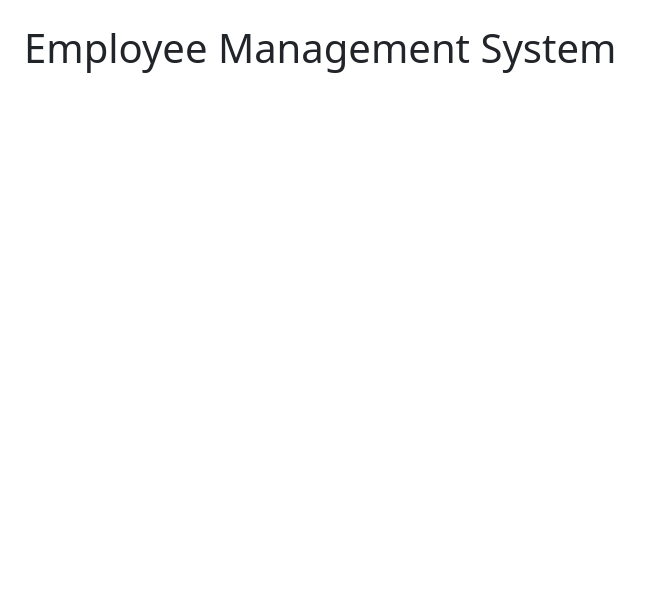
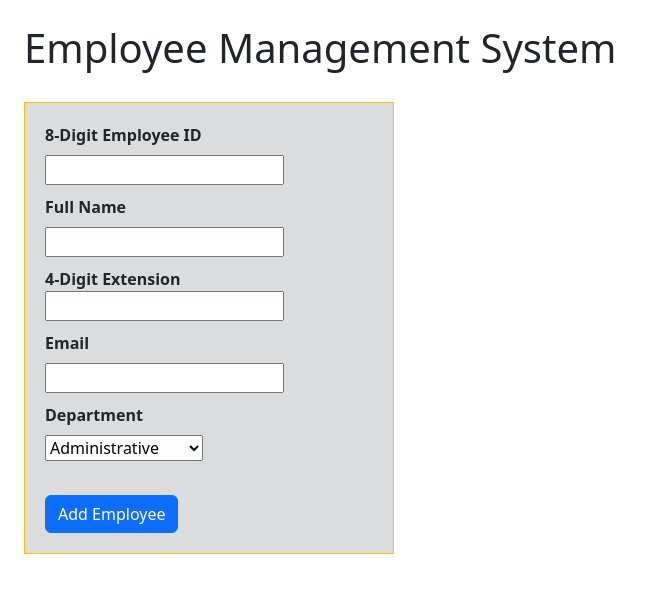
Before and after one commit to LiliiaPav/COMP690_Module06, a plain HTML site: page index.html in a window 1280 px wide. Shown: the whole page, without its empty margins (0-653 px from the left). Drawn offline with nearby package versions, Linux system fonts and the light colour scheme.

Commit message:
Created a form

```diff
--- a/index.html
+++ b/index.html
@@ -16,7 +16,27 @@
 </head>
 <body class="m-4">
     <h1>Employee Management System</h1>
-    <form id="empForm">
+    <form id="empForm" class="bg-secondary bg-opacity-25 border border-warning ">
+        <label class="form-label">8-Digit Employee ID </label><br>
+        <input type="text" required id="id" maxlength="8" ><br>
+        <label class="form-label">Full Name</label><br>
+        <input type="text"  required id="name"> <br>
+        <label>4-Digit Extension</label><br>
+        <input type="text" id="ext" maxlength="4" required><br>
+        <label class="form-label">Email</label><br>
+        <input type="email" id="email" required><br>
+        <label class="form-label">Department</label><br>
+        <select id="department" size="1" >
+            <option value="administrative">Administrative</option>
+            <option value="engineering">Engineering</option>
+            <option value="executive">Executive</option>
+            <option value="marketing">Marketing</option>
+            <option value="qa">Quality Assurance</option>
+            <option value="sales">Sales</option>
+        </select>
+        <br>
+        <br>
+        <button type="submit" class="btn btn-primary me-md-2" >Add Employee</button>
 
     </form>
 </body>
```
